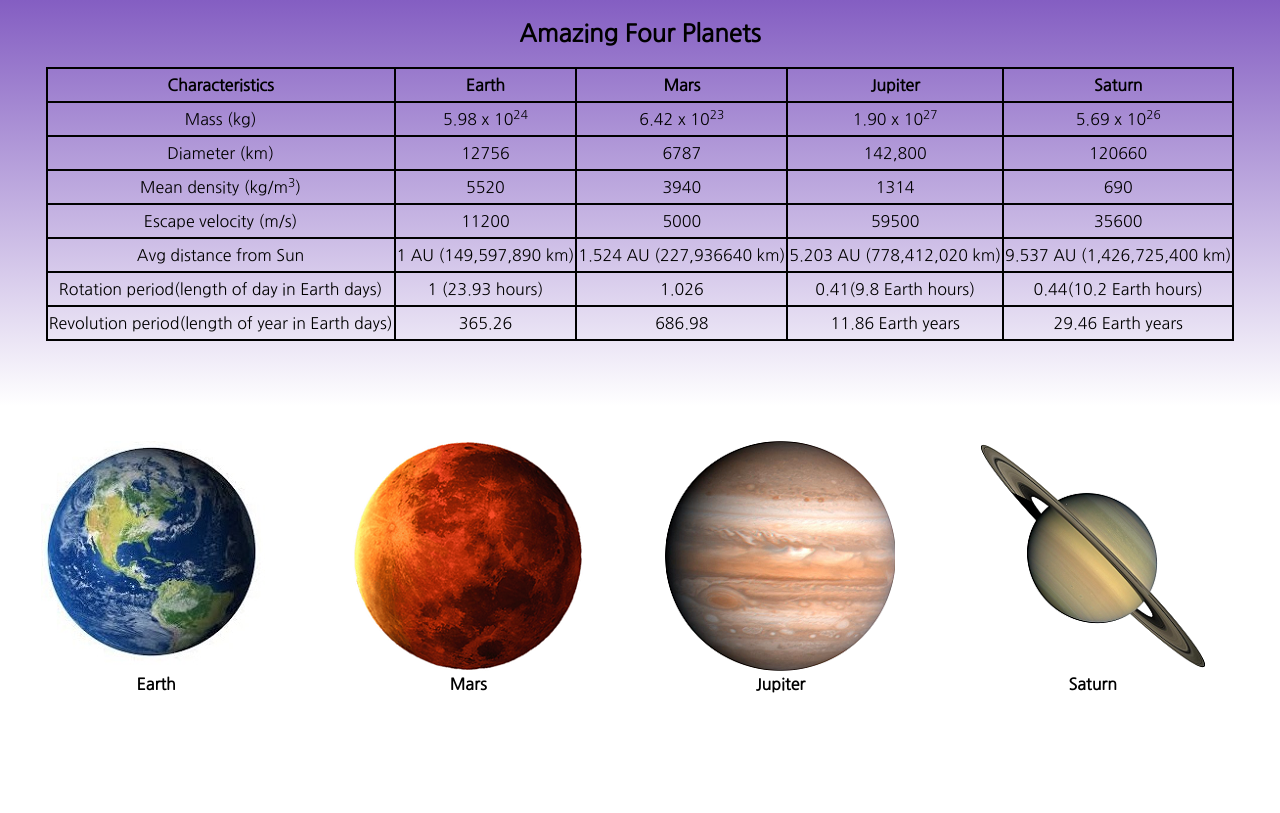
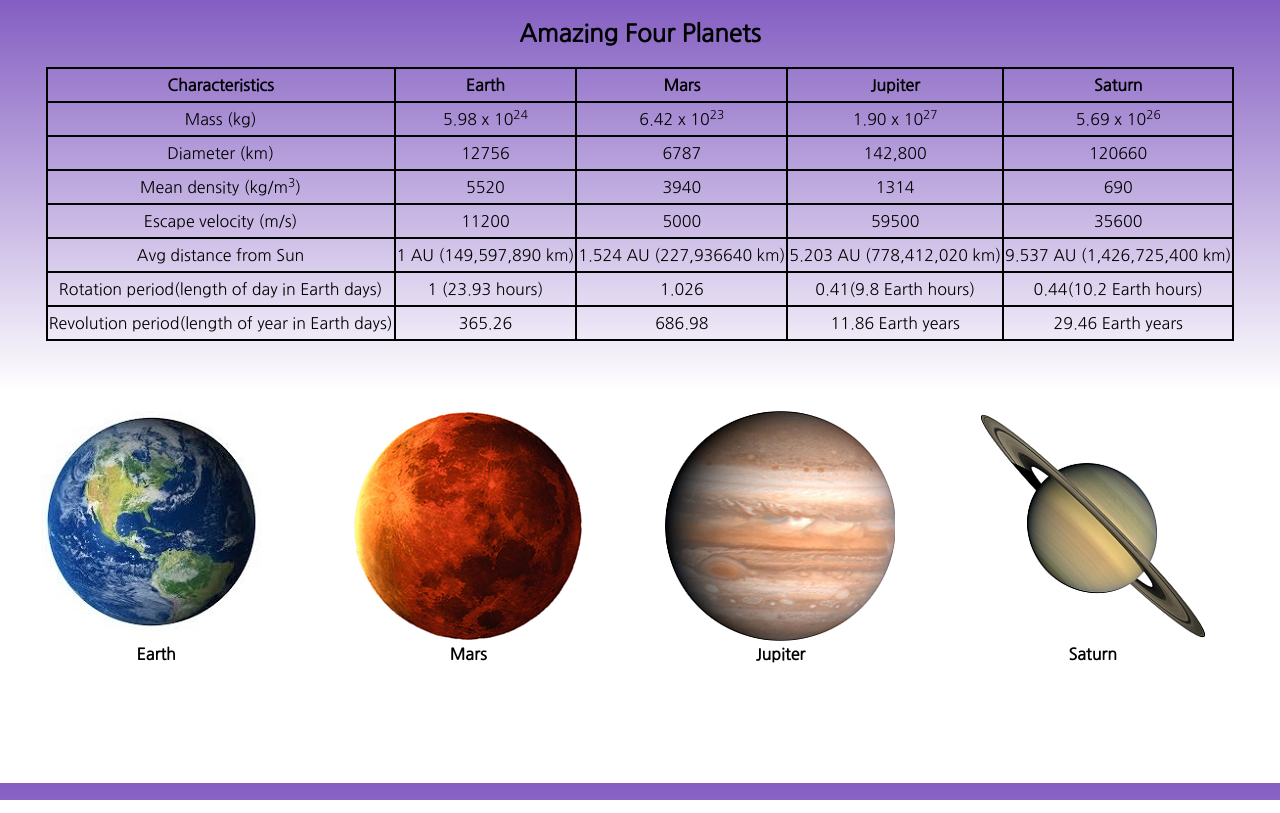
Before and after one commit to TokarM/itmd_361_Lab5, a plain HTML site: page index.html in a window 1280 px wide. Drawn offline with Linux system fonts and the light colour scheme.

Commit message:
Style margin fix

```diff
--- a/css/index_css.css
+++ b/css/index_css.css
@@ -27,5 +27,5 @@ table, th, td {
 figure {
   float: left;
   width: 24%;
-  margin:100px 2.5px 120px 2.5px;
+  margin:70px 2.5px 120px 2.5px;
 }
```
